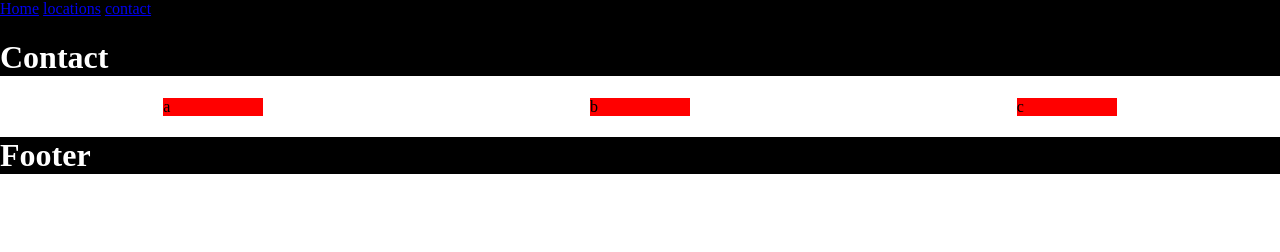
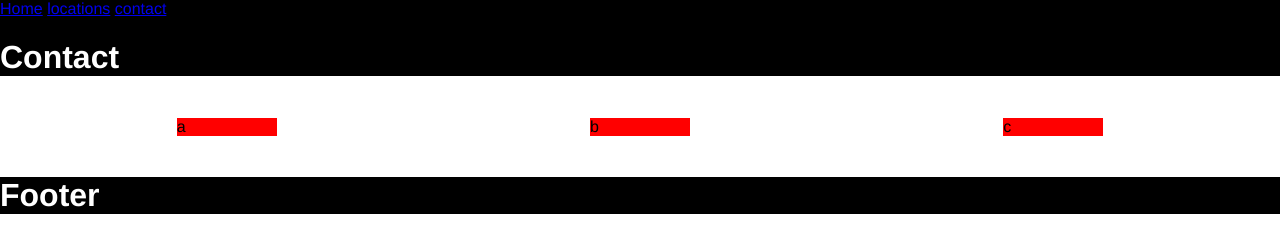
Before and after one commit to nikhilstacks/Duck, a plain HTML site: page pages/contact.html in a window 1280 px wide. Drawn offline with Linux system fonts and the light colour scheme.

Commit message:
adding external css

```diff
--- a/pages/contact.html
+++ b/pages/contact.html
@@ -4,43 +4,8 @@
     <meta charset="UTF-8">
     <meta http-equiv="X-UA-Compatible" content="IE=edge">
     <meta name="viewport" content="width=device-width, initial-scale=1.0">
+    <link rel="stylesheet" href="../styles.css">
     <title>index</title>
-    <style>
-        body{
-            margin: 0;
-            padding: 0;
-        }
-
-        header{
-            background-color: black;
-            color: white;
-        }
-
-        ul{
-            margin: 0;
-            padding: 0;
-        }
-
-        li{
-            list-style-type: none;
-            display: inline;
-        }
-
-        section{
-            display: flex;
-        }
-
-        div{
-            background-color: red;
-            width: 100px;
-            margin: auto;
-        }
-
-        footer{
-            background-color: black;
-            color: white;
-        }
-    </style>
 </head>
 <body>
     <header>
--- /dev/null
+++ b/styles.css
@@ -0,0 +1,37 @@
+body{
+    margin: 0;
+    padding: 0;
+    font-family: helvetica Neue, Helvetica, sans-serif;
+}
+
+header{
+    background-color: black;
+    color: white;
+}
+
+ul{
+    margin: 0;
+    padding: 0;
+}
+
+li{
+    list-style-type: none;
+    display: inline;
+}
+
+section{
+    padding: 20px;
+    display: flex;
+}
+
+div{
+    background-color: red;
+    width: 100px;
+    margin: auto;
+}
+
+
+footer{
+    background-color: black;
+    color: white;
+}
```
Also changed, not shown: index.html (+1 -39 lines), pages/locations.html (+1 -36 lines).
